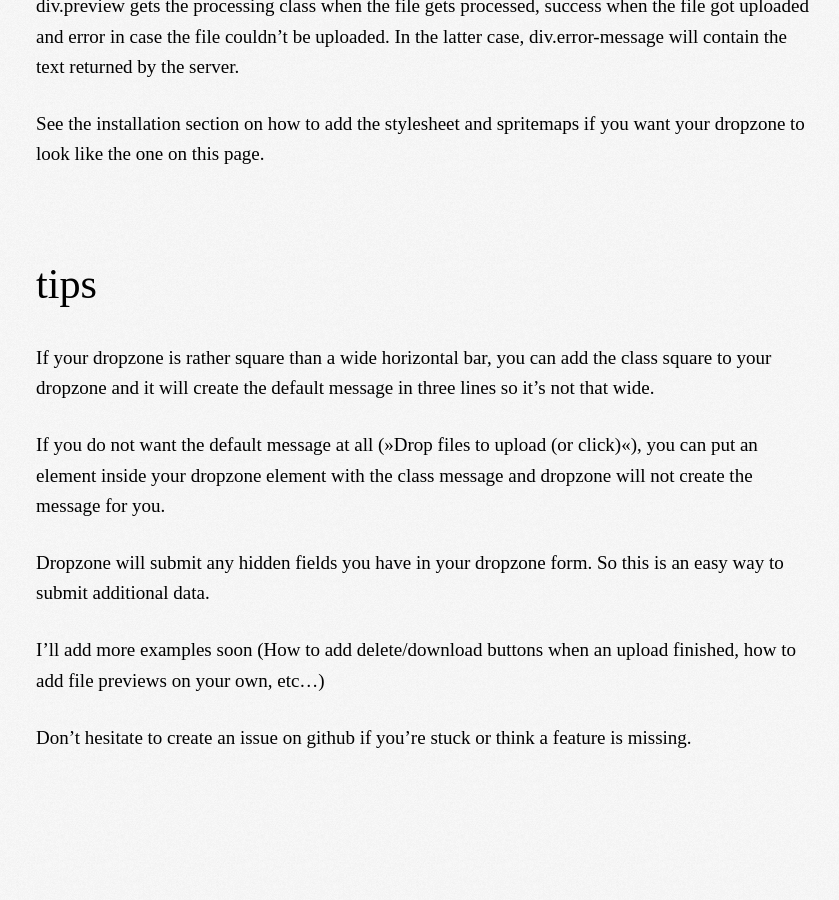
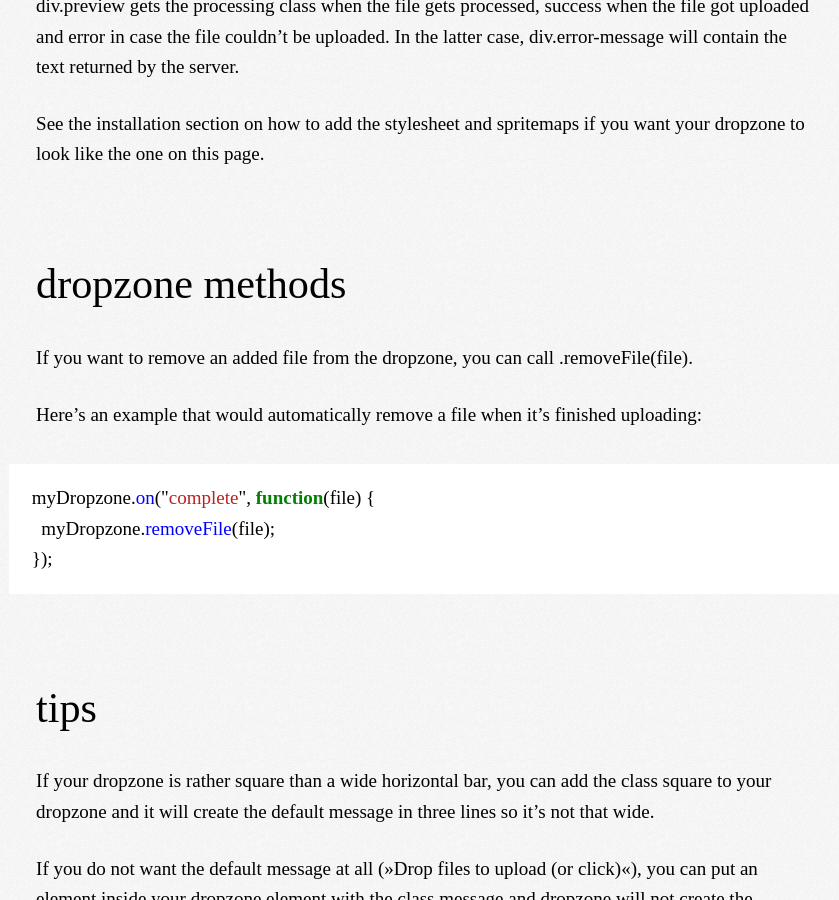
Before and after one commit to dropzone/dropzone, a Jekyll site: the page built from index.md, in a window 1280 px wide and 900 px high, scrolled down 9464 px. Shown: the whole window, without its empty margins (215-1054 px from the left). Built offline with Jekyll 4.4.1, drawn with Linux system fonts in a browser that asks for light colours; Markdown is read by kramdown in place of the engine named in the settings; comment, search, counter and statistics services are not loaded.

Commit message:
Added the .removeFile() doc

```diff
--- a/index.md
+++ b/index.md
@@ -254,6 +254,20 @@ The HTML that is generated for each file by dropzone looks like this (although y
 See the installation section on how to add the stylesheet and spritemaps if you want your dropzone to look like the one on this page.
 
 
+## dropzone methods
+
+If you want to remove an added file from the dropzone, you can call `.removeFile(file)`.
+
+Here's an example that would automatically remove a file when it's finished uploading:
+
+{% highlight js %}
+myDropzone.on("complete", function(file) {
+  myDropzone.removeFile(file);
+});
+{% endhighlight %}
+
+
+
 ## tips
 
 If your dropzone is rather square than a wide horizontal bar, you can add the class
```
